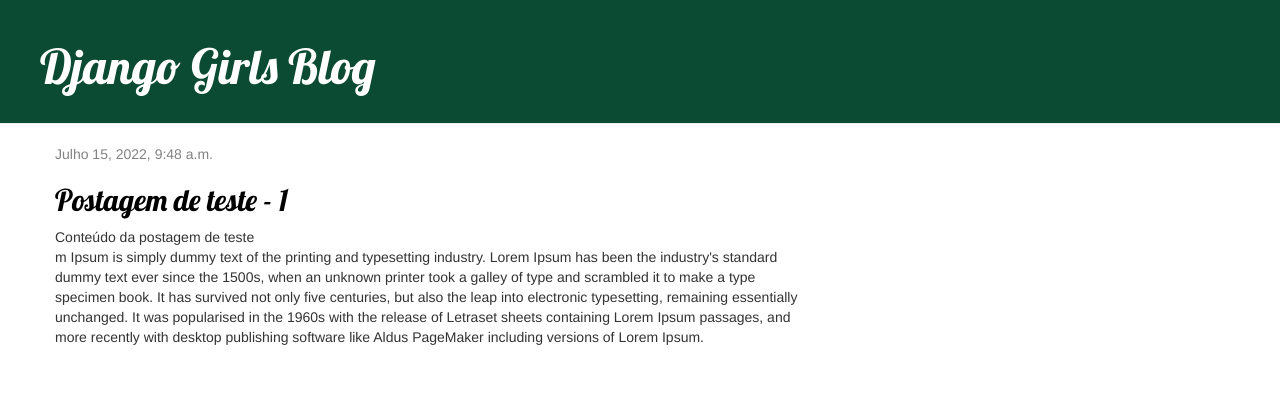
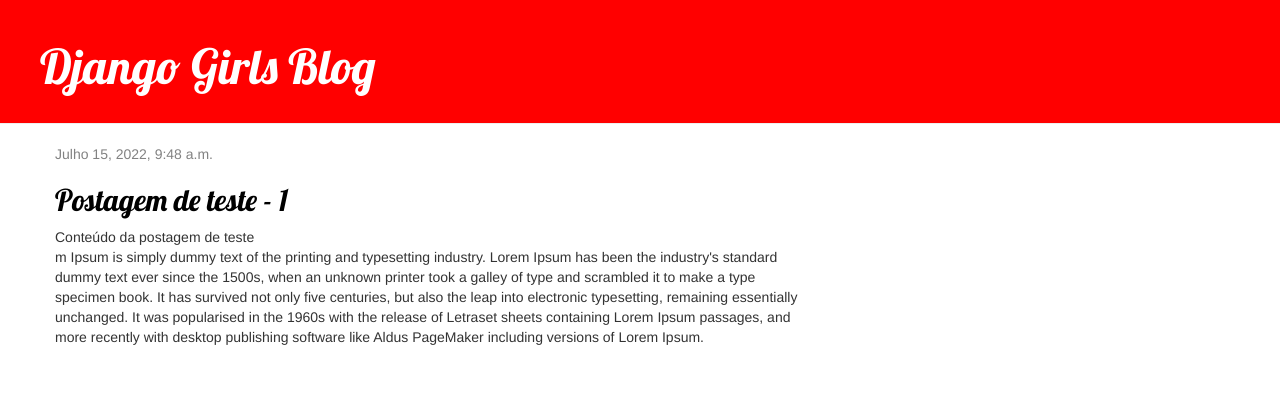
Before and after one commit to Caiohh/Python-Django, a Django app: page / in a window 1280 px wide. Shown: the top 417 px of the page. Run offline with Django 3.2, Linux system fonts and the light colour scheme; data comes from the database, SQL or seed files in the repository; some libraries are stand-ins or nearby versions.

Commit message:
alteracao cor

```diff
--- a/blog/static/css/blog.css
+++ b/blog/static/css/blog.css
@@ -1,5 +1,5 @@
 .page-header {
-    background-color: #0C4B33;
+    background-color: #ff0000;
     margin-top: 0;
     padding: 20px 20px 20px 40px;
 }
```
Also changed, not shown: blog/templates/blog/post_list.html (line endings or trailing spaces).
